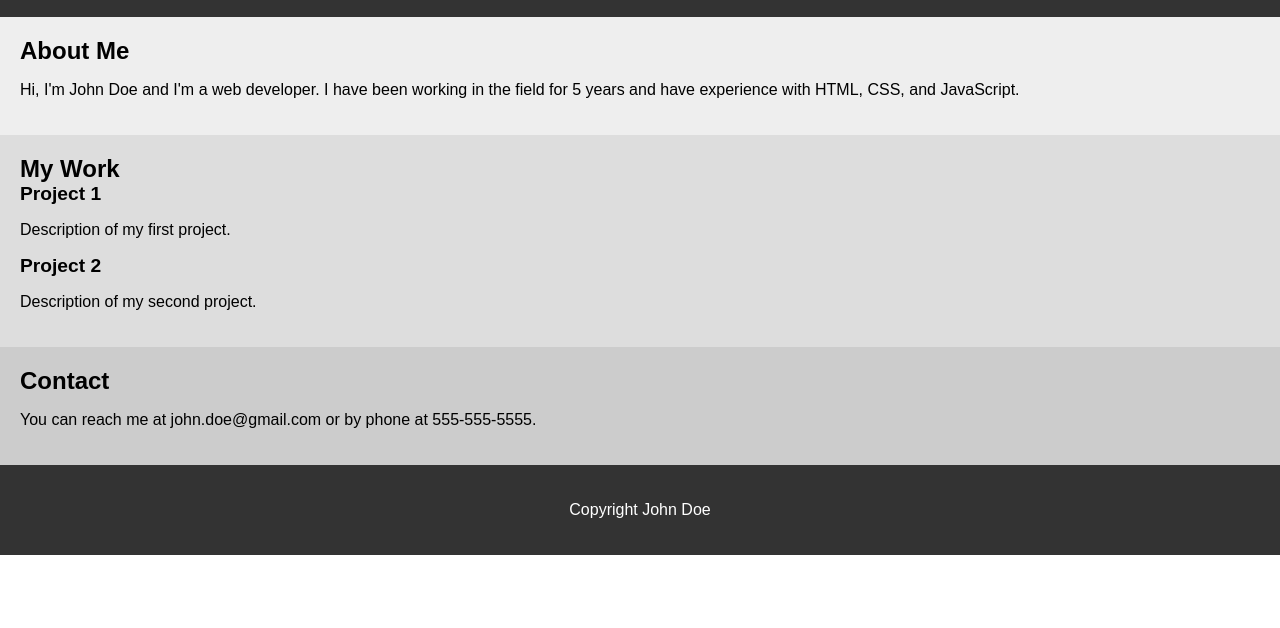
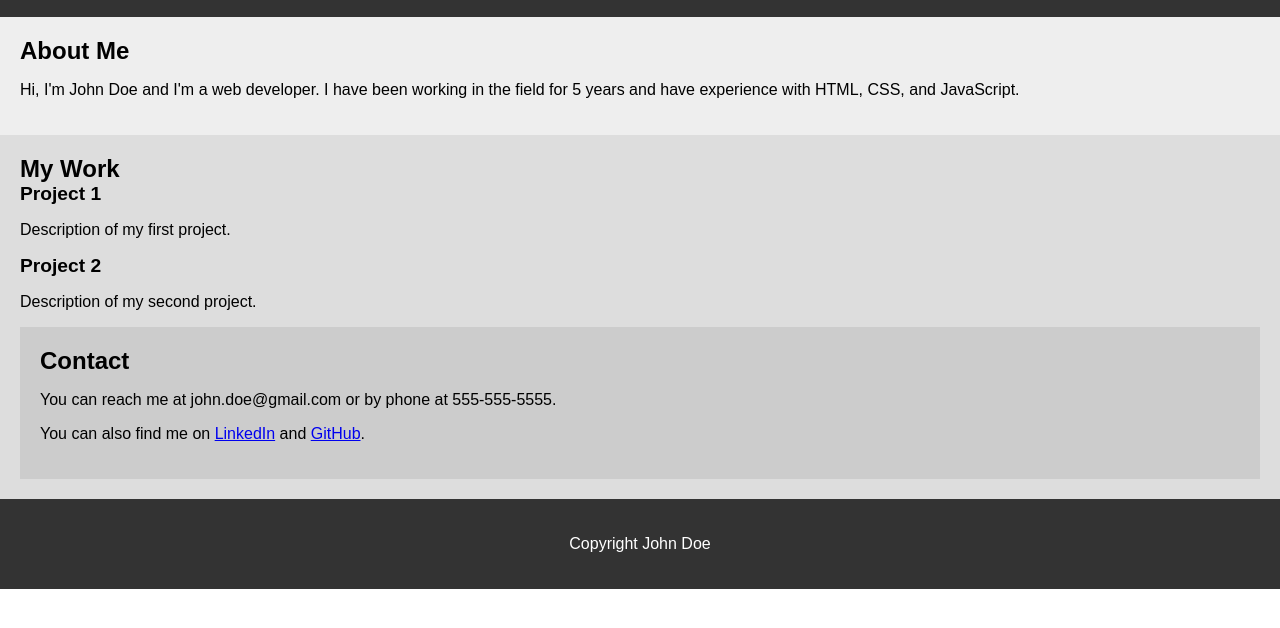
Before and after one commit to AndersonLLeite/AndersonLeite, a plain HTML site: page index.html in a window 1280 px wide. Shown: the part 78-706 px from the top of the page. Drawn offline with Linux system fonts and the light colour scheme.

Commit message:
first commit

```diff
--- a/index.html
+++ b/index.html
@@ -32,11 +32,13 @@
         <p>
           Description of my second project.
         </p>
-      </section>
         <section id="contact">
             <h2>Contact</h2>
             <p>
               You can reach me at john.doe@gmail.com or by phone at 555-555-5555.
+            </p>
+            <p>
+              You can also find me on <a href="https://www.linkedin.com/in/anderson-leite-6ab34a1a2/">LinkedIn</a> and <a href="https://github.com/AndersonLLeite">GitHub</a>.
             </p>
           </section>
     </main>
```
Lines whose indentation alone changed are shown as unchanged.
